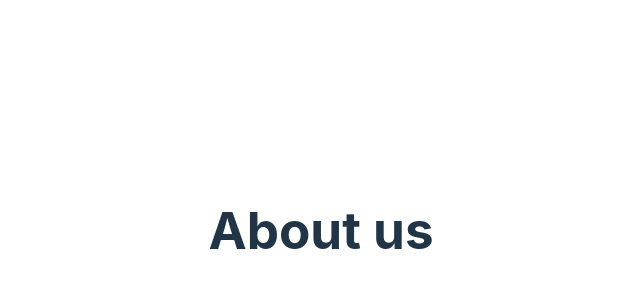
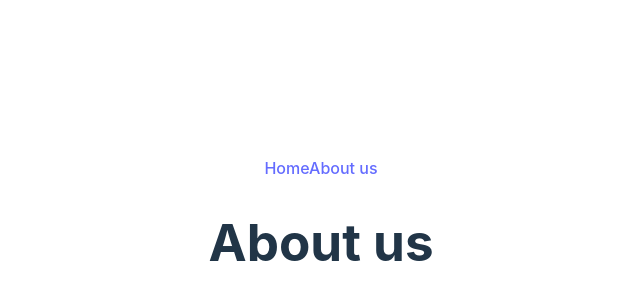
Before and after one commit to redcliphaloe/react2023Q1, a React (Vite) app in the folder components/: page /about-us in a window 1280 px wide. Shown: the part 170-470 px from the top of the page, without its empty margins (319-959 px from the left). Built offline with nearby package versions, Linux system fonts and the light colour scheme.

Commit message:
eat: add pages links

```diff
--- /dev/null
+++ b/components/src/components/PagesLinks.tsx
@@ -0,0 +1,12 @@
+import { Link } from 'react-router-dom';
+
+function PagesLinks() {
+  return (
+    <>
+      <Link to="/">Home</Link>
+      <Link to="/about-us">About us</Link>
+    </>
+  );
+}
+
+export default PagesLinks;
--- a/components/src/pages/AboutUs.tsx
+++ b/components/src/pages/AboutUs.tsx
@@ -1,5 +1,12 @@
+import PagesLinks from '../components/PagesLinks';
+
 function AboutUs() {
-  return <h1>About us</h1>;
+  return (
+    <>
+      <PagesLinks />
+      <h1>About us</h1>
+    </>
+  );
 }
 
 export default AboutUs;
--- a/components/src/pages/Home.tsx
+++ b/components/src/pages/Home.tsx
@@ -1,5 +1,12 @@
+import PagesLinks from '../components/PagesLinks';
+
 function Home() {
-  return <h1>Home</h1>;
+  return (
+    <>
+      <PagesLinks />
+      <h1>Home</h1>
+    </>
+  );
 }
 
 export default Home;
--- a/components/src/pages/NotFound.tsx
+++ b/components/src/pages/NotFound.tsx
@@ -1,5 +1,12 @@
+import PagesLinks from '../components/PagesLinks';
+
 function NotFound() {
-  return <h1>404</h1>;
+  return (
+    <>
+      <PagesLinks />
+      <h1>404</h1>
+    </>
+  );
 }
 
 export default NotFound;
```
